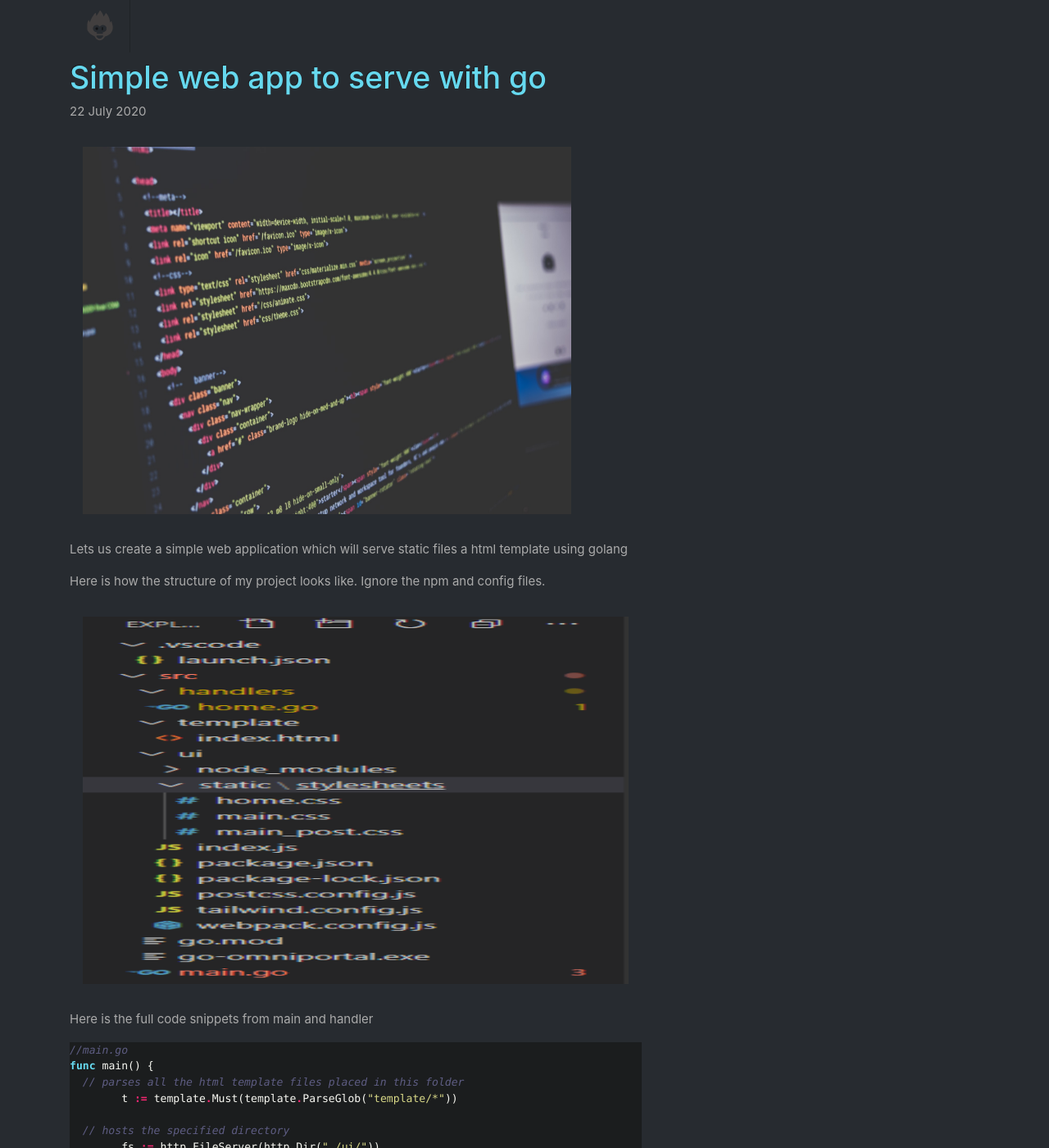
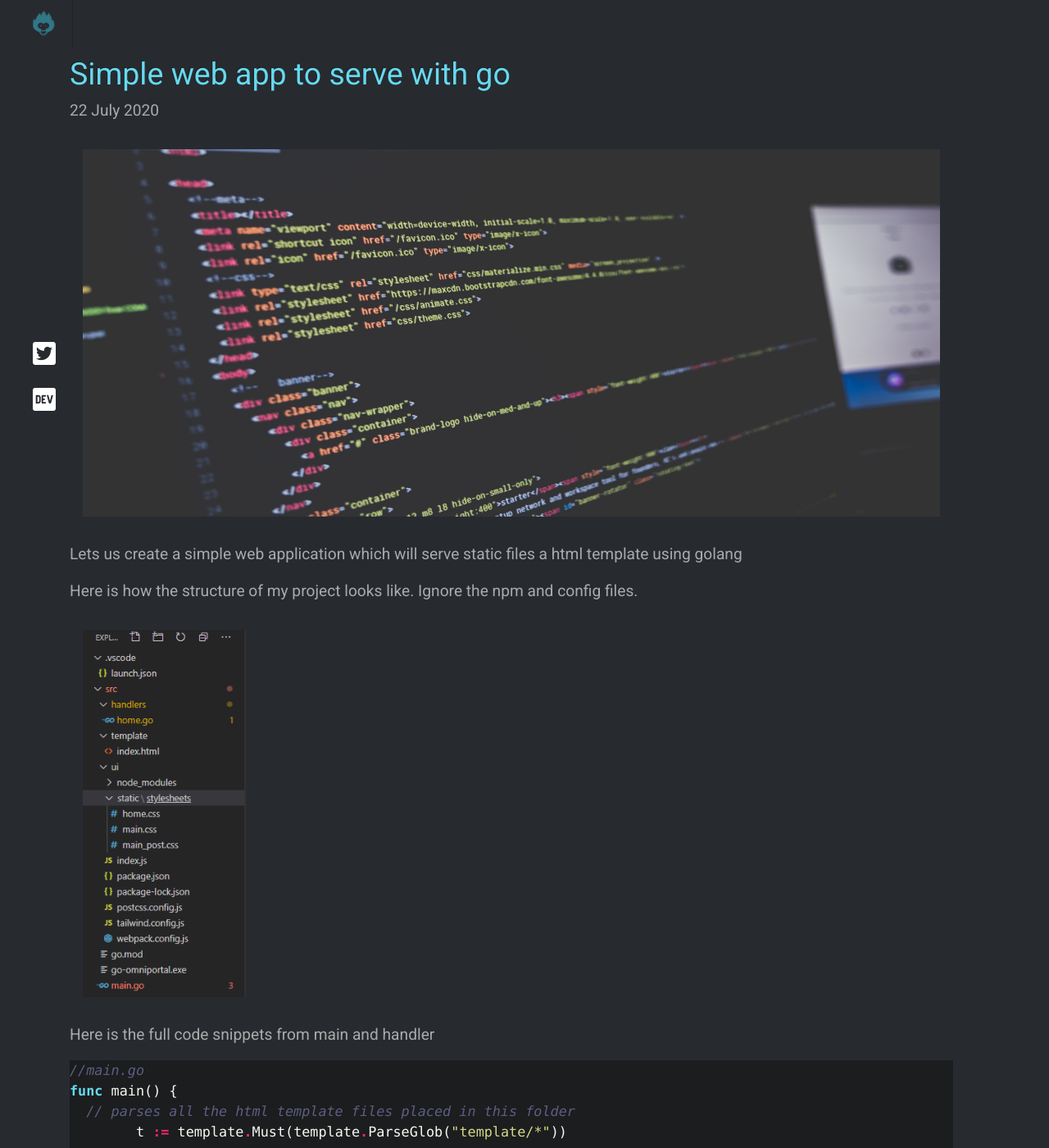
Before and after one commit to unrealnerd/unrealnerd.github.io, a Jekyll site: the page built from index.html, in a window 1280 px wide and 1400 px high. Shown: the whole window at 82% size. Built offline with Jekyll 4.4.1, drawn with Linux system fonts in a browser that asks for light colours; nearby versions of some CDN libraries.

Commit message:
* ui chnages * removinng domain

```diff
--- a/CNAME
+++ /dev/null
@@ -1 +0,0 @@
-bitsmonkey.in
--- a/_layouts/default.html
+++ b/_layouts/default.html
@@ -7,15 +7,16 @@ layout: default
 
   <link rel="stylesheet" href="/css/syntax.css" type="text/css" />
   <link rel="shortcut icon" href="/img/bitsmonkey.png">
+  <link rel="stylesheet" href="https://fonts.googleapis.com/css?family=Roboto">
   <title>{{ page.title }}</title>
 </head>
 
 <body>
-  <nav class="container navbar sticky-top navbar-expand-md nav navigationbar">
+  <nav class="container-fluid navbar sticky-top navbar-expand-md nav navigationbar">
     <ul class="navbar-nav">
       <li class="nav-item">
         <a class="navbar-brand" href="{{ site.url }}">
-          <img src="{{ site.baseurl }}/img/bitsmonkey.svg" alt="Logo" style="width:40px;">
+          <img src="{{ site.baseurl }}/img/bm-aqua.png" alt="Logo" style="width:40px;">
         </a>
       </li>
       <!-- <li class="nav-item">
@@ -28,11 +29,27 @@ layout: default
   </nav>
   <div class="container">
     <div class="row justify-content-md-left">
-      <div class="col-md-8">
+      <div class="col-md-12">
         {{ content }}
       </div>
     </div>
   </div>
+  <footer class="social-footer">
+    <div class="social-buttons">
+      <ul>
+        <li>
+          <a href="http://twitter.com/unrealnerd" rel="me"><i class="fab fa-twitter-square"></i>
+          </a>
+        </li>
+        <li>
+          <a href="https://dev.to/bitsmonkey" rel="me"><i class="fab fa-dev"></i>
+          </a>
+        </li>
+      </ul>
+    </div>
+  </footer>
+
+
 </body>
 
 
@@ -44,3 +61,4 @@ layout: default
 <script src="https://maxcdn.bootstrapcdn.com/bootstrap/4.0.0/js/bootstrap.min.js"
   integrity="sha384-JZR6Spejh4U02d8jOt6vLEHfe/JQGiRRSQQxSfFWpi1MquVdAyjUar5+76PVCmYl" crossorigin="anonymous"></script>
 <link rel="stylesheet" href="/css/main.css" type="text/css" />
+<link rel="stylesheet" href="https://cdnjs.cloudflare.com/ajax/libs/font-awesome/5.11.2/css/all.min.css">
--- a/css/main.css
+++ b/css/main.css
@@ -1,7 +1,10 @@
-
 /* .container {
     margin-top: 6em;
 } */
+body {
+    font-family: 'Roboto';
+    font-size: larger;
+}
 
 .navigationbar {
     padding-bottom: .5rem;
@@ -12,6 +15,7 @@
 .nav-link {
     color: #66d9ef;
 }
+
 .postlistatthebottomofhomepage h5 {
     color: #66d9ef;
 }
@@ -22,7 +26,10 @@
 
 .container article.post .coverimage {
     /* for the cover image in the post*/
-    width: 90%;
+    display: block;
+    margin-left: auto;
+    margin-right: auto;
+    width: 100%;
 }
 
 
@@ -44,7 +51,7 @@
     /* all the images inside the main container*/
     padding: 1rem;
     height: 30rem;
-    width: 100%;
+    width: auto;
 }
 
 .postlistatthebottomofhomepage {
@@ -53,3 +60,15 @@
     border-bottom-style: solid;
     border-bottom-color: #00000012;
 }
+
+.social-buttons {
+    align-content: center;
+    position: fixed;
+    top: 400px;
+}
+
+.social-buttons li {
+    list-style-type: none;
+    margin-top: 0.5rem;
+    font-size: 2rem;
+}
```
Also changed, not shown: _drafts/2020-08-02-go-middleware.md (+18 -5 lines), img/bm-aqua.png (added).
